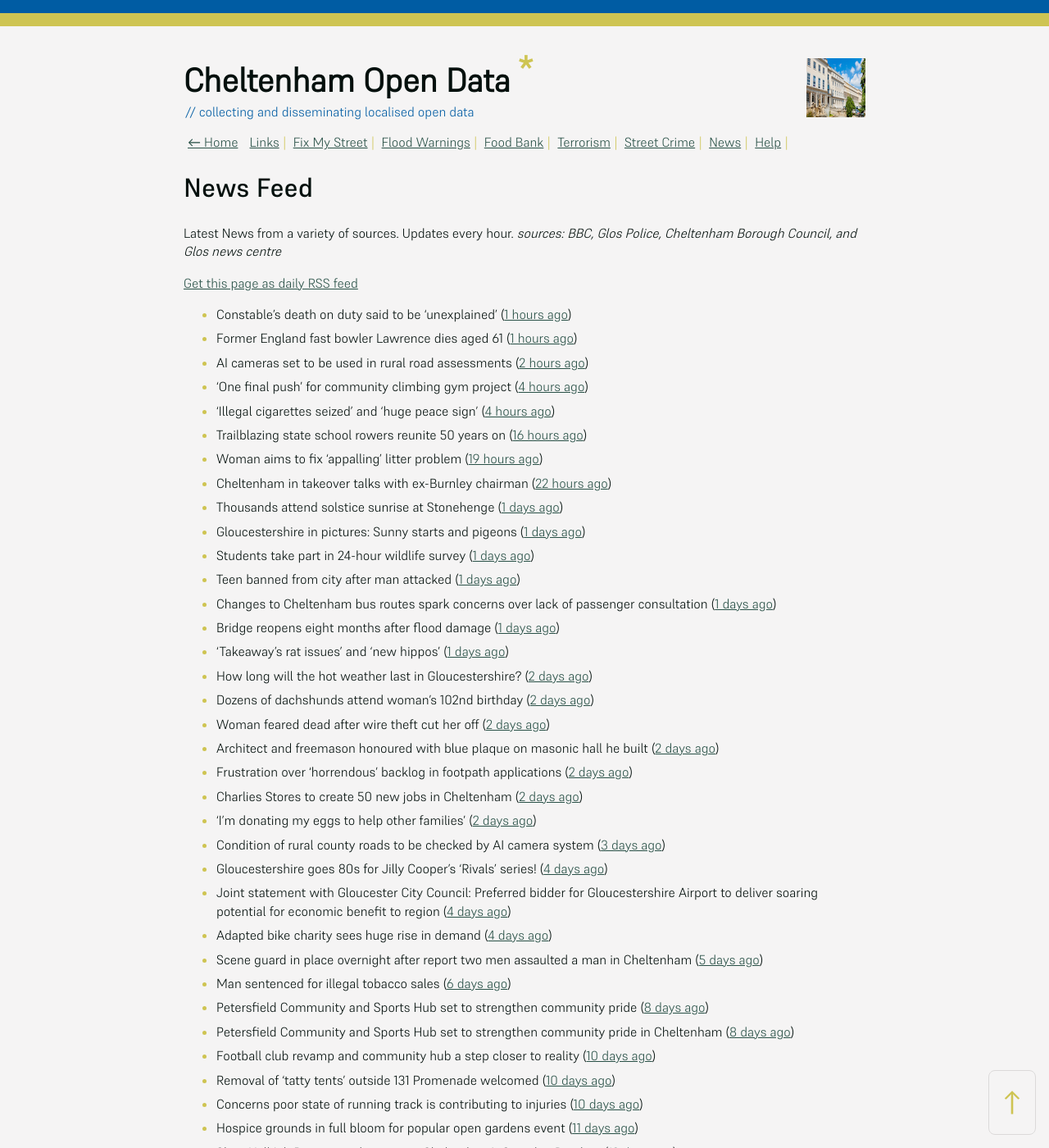
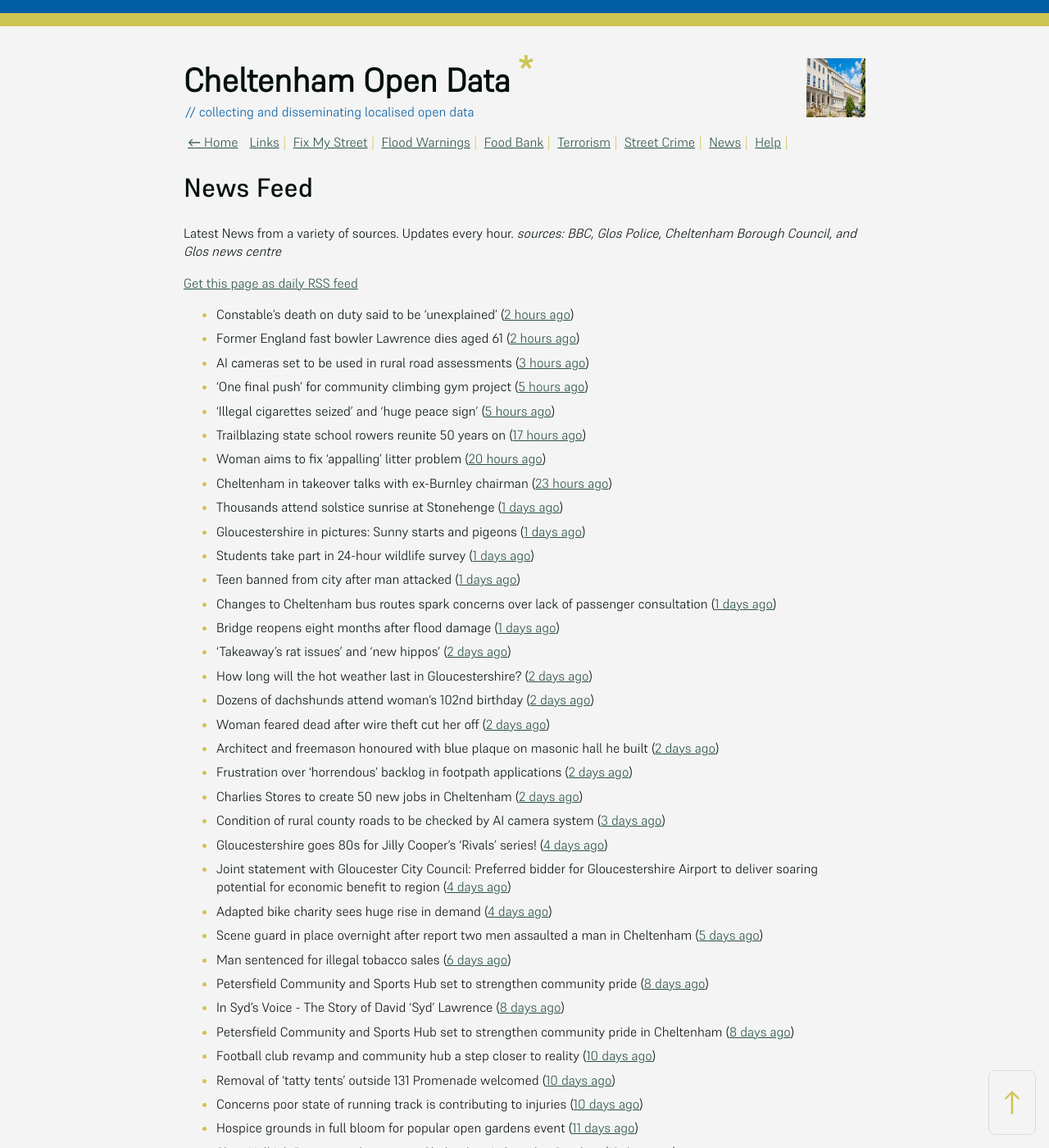
Before and after one commit to mat-0/cheltenham-open-data, a Jekyll site: the page built from _pages/news.md, in a window 1280 px wide and 1400 px high. Shown: the whole window at 82% size. Built offline with Jekyll 4.4.1, drawn with Linux system fonts in a browser that asks for light colours.

Commit message:
Updated 2025-06-22 11:58:08

```diff
--- a/_pages/news.md
+++ b/_pages/news.md
@@ -12,28 +12,27 @@ _sources: BBC, Glos Police, Cheltenham Borough Council, and Glos news centre_
 [Get this page as daily RSS feed](/daily.rss)
 
 <!-- news_marker starts -->
-- Constable's death on duty said to be 'unexplained' ([1 hours ago](https://www.bbc.com/news/articles/c39z0d12k88o))
-- Former England fast bowler Lawrence dies aged 61 ([1 hours ago](https://www.bbc.com/sport/cricket/articles/c07d973k0zzo))
-- AI cameras set to be used in rural road assessments ([2 hours ago](https://www.bbc.com/news/articles/c62g921l14jo))
-- 'One final push' for community climbing gym project ([4 hours ago](https://www.bbc.com/news/articles/cx2v55q5kpeo))
-- 'Illegal cigarettes seized' and 'huge peace sign' ([4 hours ago](https://www.bbc.com/news/articles/cy9x4grl3zno))
-- Trailblazing state school rowers reunite 50 years on ([16 hours ago](https://www.bbc.com/news/articles/ce9xgerg0n5o))
-- Woman aims to fix 'appalling' litter problem ([19 hours ago](https://www.bbc.com/news/articles/cqjq05rv191o))
-- Cheltenham in takeover talks with ex-Burnley chairman ([22 hours ago](https://www.bbc.com/sport/football/articles/ckg3v5135meo))
+- Constable's death on duty said to be 'unexplained' ([2 hours ago](https://www.bbc.com/news/articles/c39z0d12k88o))
+- Former England fast bowler Lawrence dies aged 61 ([2 hours ago](https://www.bbc.com/sport/cricket/articles/c07d973k0zzo))
+- AI cameras set to be used in rural road assessments ([3 hours ago](https://www.bbc.com/news/articles/c62g921l14jo))
+- 'One final push' for community climbing gym project ([5 hours ago](https://www.bbc.com/news/articles/cx2v55q5kpeo))
+- 'Illegal cigarettes seized' and 'huge peace sign' ([5 hours ago](https://www.bbc.com/news/articles/cy9x4grl3zno))
+- Trailblazing state school rowers reunite 50 years on ([17 hours ago](https://www.bbc.com/news/articles/ce9xgerg0n5o))
+- Woman aims to fix 'appalling' litter problem ([20 hours ago](https://www.bbc.com/news/articles/cqjq05rv191o))
+- Cheltenham in takeover talks with ex-Burnley chairman ([23 hours ago](https://www.bbc.com/sport/football/articles/ckg3v5135meo))
 - Thousands attend solstice sunrise at Stonehenge ([1 days ago](https://www.bbc.com/news/articles/cg75gp1y233o))
 - Gloucestershire in pictures: Sunny starts and pigeons ([1 days ago](https://www.bbc.com/news/articles/cwye9g90870o))
 - Students take part in 24-hour wildlife survey ([1 days ago](https://www.bbc.com/news/articles/cn41ze3r27zo))
 - Teen banned from city after man attacked ([1 days ago](https://www.bbc.com/news/articles/c75rl4we60wo))
 - Changes to Cheltenham bus routes spark concerns over lack of passenger consultation ([1 days ago](https://gloucesternewscentre.co.uk/changes-to-cheltenham-bus-routes-spark-concerns-over-lack-of-passenger-consultation/))
 - Bridge reopens eight months after flood damage ([1 days ago](https://www.bbc.com/news/articles/cz09md3ve3no))
-- 'Takeaway's rat issues' and 'new hippos' ([1 days ago](https://www.bbc.com/news/articles/c5ygx2p4lw5o))
+- 'Takeaway's rat issues' and 'new hippos' ([2 days ago](https://www.bbc.com/news/articles/c5ygx2p4lw5o))
 - How long will the hot weather last in Gloucestershire? ([2 days ago](https://www.bbc.co.uk/sounds/play/p0lkf1rq))
 - Dozens of dachshunds attend woman's 102nd birthday ([2 days ago](https://www.bbc.com/news/videos/c307l54nlrmo))
 - Woman feared dead after wire theft cut her off ([2 days ago](https://www.bbc.com/news/articles/cp3k96521neo))
 - Architect and freemason honoured with blue plaque on masonic hall he built ([2 days ago](https://gloucesternewscentre.co.uk/architect-and-freemason-honoured-with-blue-plaque-on-masonic-hall-he-built/))
 - Frustration over ‘horrendous’ backlog in footpath applications ([2 days ago](https://gloucesternewscentre.co.uk/frustration-over-horrendous-backlog-in-footpath-applications/))
 - Charlies Stores to create 50 new jobs in Cheltenham ([2 days ago](https://gloucesternewscentre.co.uk/charlies-stores-to-create-50-new-jobs-in-cheltenham/))
-- 'I'm donating my eggs to help other families' ([2 days ago](https://www.bbc.com/news/articles/c5y614jm758o))
 - Condition of rural county roads to be checked by AI camera system ([3 days ago](https://gloucesternewscentre.co.uk/condition-of-rural-county-roads-to-be-checked-by-ai-camera-system/))
 - Gloucestershire goes 80s for Jilly Cooper’s ‘Rivals’ series! ([4 days ago](https://www.bbc.co.uk/sounds/play/p0ljxnh1))
 - Joint statement with Gloucester City Council: Preferred bidder for Gloucestershire Airport to deliver soaring potential for economic benefit to region ([4 days ago](https://www.cheltenham.gov.uk/news/article/3021/joint_statement_with_gloucester_city_council_preferred_bidder_for_gloucestershire_airport_to_deliver_soaring_potential_for_economic_benefit_to_region))
@@ -41,6 +40,7 @@ _sources: BBC, Glos Police, Cheltenham Borough Council, and Glos news centre_
 - Scene guard in place overnight after report two men assaulted a man in Cheltenham ([5 days ago](https://gloucesternewscentre.co.uk/scene-guard-in-place-overnight-after-report-two-men-assaulted-a-man-in-cheltenham/))
 - Man sentenced for illegal tobacco sales ([6 days ago](https://gloucesternewscentre.co.uk/man-sentenced-for-illegal-tobacco-sales/))
 - Petersfield Community and Sports Hub set to strengthen community pride ([8 days ago](https://gloucesternewscentre.co.uk/petersfield-community-and-sports-hub-set-to-strengthen-community-pride/))
+- In Syd's Voice - The Story of David 'Syd' Lawrence ([8 days ago](https://www.bbc.co.uk/sounds/play/p0lj4vvq))
 - Petersfield Community and Sports Hub set to strengthen community pride in Cheltenham ([8 days ago](https://www.cheltenham.gov.uk/news/article/3020/petersfield_community_and_sports_hub_set_to_strengthen_community_pride_in_cheltenham))
 - Football club revamp and community hub a step closer to reality ([10 days ago](https://gloucesternewscentre.co.uk/football-club-revamp-and-community-hub-a-step-closer-to-reality/))
 - Removal of ‘tatty tents’ outside 131 Promenade welcomed ([10 days ago](https://gloucesternewscentre.co.uk/removal-of-tatty-tents-outside-131-promenade-welcomed/))
```
Also changed, not shown: _data/flood.json (+4 -4 lines), _pages/fix-my-street.md (+1 -1 lines), index.md (+5 -5 lines).
